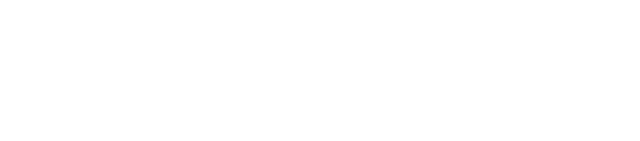
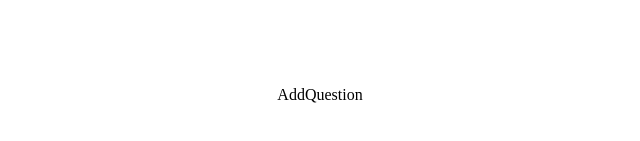
Before and after one commit to byhhh2/mbti-webapp, a React (Create React App) app: page /add in a window 1280 px wide. Shown: the part 305-446 px from the top of the page, without its empty margins (320-960 px from the left). Built offline with nearby package versions, Linux system fonts and the light colour scheme; a web font is replaced by a local one.

Commit message:
Add page for adding question

```diff
--- a/src/App.tsx
+++ b/src/App.tsx
@@ -10,6 +10,7 @@
 import WriteMbti from './component/WriteMbti';
 import Question from './component/Question';
 import Statistics from './component/Statistics';
+import AddQuestion from './component/AddQuestion';
 
 function App() {
   return (
@@ -21,6 +22,7 @@
             <Route path="/write" component={WriteMbti} />
             <Route path="/question" component={Question} />
             <Route path="/statistics/:num" component={Statistics} />
+            <Route path="/add" component={AddQuestion} />
           </Switch>
         </BrowserRouter>
       </Provider>
--- /dev/null
+++ b/src/component/AddQuestion.tsx
@@ -0,0 +1,16 @@
+/** @jsxImportSource @emotion/react */
+import React from 'react';
+// import { css } from '@emotion/react';
+// import { useStateContext } from '../context/Context';
+
+function AddQuestion() {
+  //   const state = useStateContext();
+
+  return (
+    <div>
+      <p>AddQuestion</p>
+    </div>
+  );
+}
+
+export default AddQuestion;
--- a/src/component/Statistics.tsx
+++ b/src/component/Statistics.tsx
@@ -5,6 +5,7 @@
 import question_img from '../images/question.png';
 import styled from 'styled-components';
 import Comment from './Comment';
+import { Link } from 'react-router-dom';
 
 function Statistics({ match }: any) {
   const state = useStateContext();
@@ -89,7 +90,9 @@
       </div>
       <div css={btn_container}>
         <button css={ok_btn}>NEXT</button>
-        <button css={ok_btn}>질문 추가하기</button>
+        <Link to="/add" css={link}>
+          <button css={ok_btn}>질문 추가하기</button>
+        </Link>
       </div>
       <div css={comment_container}>
         <Comment />
@@ -448,4 +451,8 @@
   background-color: white;
 `;
 
+const link = css`
+  text-decoration: none;
+`;
+
 export default Statistics;
```
